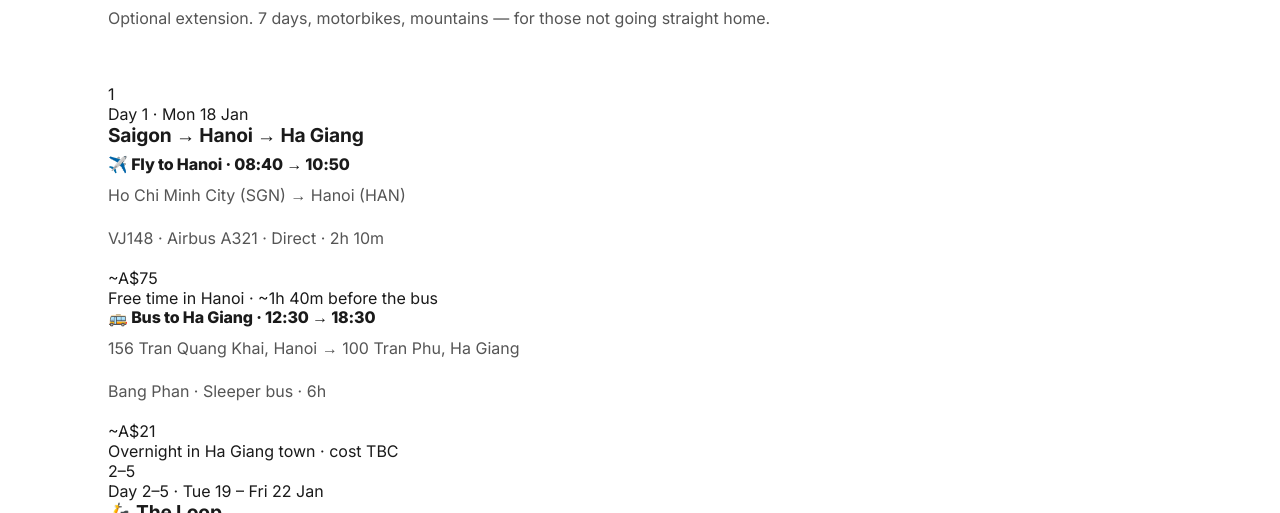
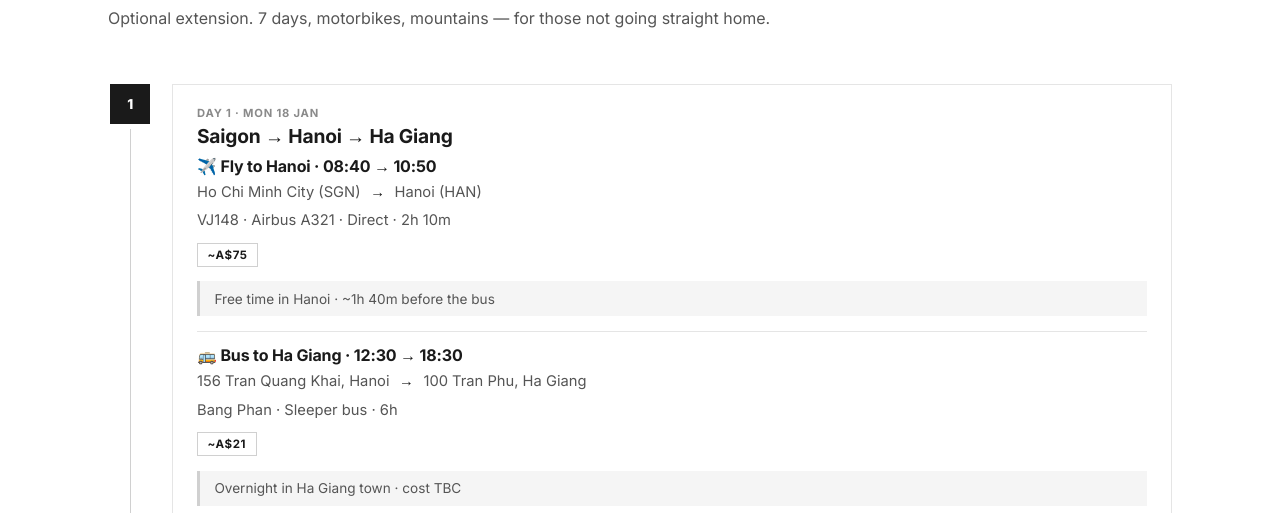
Before and after one commit to dmcassidy97-lgtm/barkus-bucks-2027, a website: page public/haigiang.html in a window 1280 px wide. Shown: the part 287-800 px from the top of the page. Drawn offline with Linux system fonts and the light colour scheme.

Commit message:
Add journey flowchart component styles

```diff
--- a/public/css/style.css
+++ b/public/css/style.css
@@ -490,6 +490,120 @@ footer.site-footer {
   padding: 2rem;
 }
 
+/* ---------- Journey flowchart ---------- */
+.journey { margin: 2rem 0; }
+.journey-step {
+  display: grid;
+  grid-template-columns: 44px 1fr;
+  column-gap: 1.25rem;
+}
+.journey-rail {
+  display: flex;
+  flex-direction: column;
+  align-items: center;
+}
+.journey-marker {
+  flex-shrink: 0;
+  width: 40px;
+  height: 40px;
+  background: var(--text);
+  color: var(--bg);
+  display: flex;
+  align-items: center;
+  justify-content: center;
+  font-weight: 800;
+  font-size: 0.85rem;
+  letter-spacing: -0.02em;
+}
+.journey-marker.journey-marker--dot {
+  width: 12px;
+  height: 12px;
+  border-radius: 50%;
+  background: var(--bg);
+  border: 2px solid var(--border-strong);
+}
+.journey-line {
+  flex: 1;
+  width: 1px;
+  min-height: 1.5rem;
+  background: var(--border-strong);
+  margin: 0.35rem 0;
+}
+.journey-step:last-child .journey-line { display: none; }
+.journey-card {
+  background: var(--surface);
+  border: 1px solid var(--border);
+  padding: 1.35rem 1.5rem;
+  margin-bottom: 1.75rem;
+}
+.journey-card.journey-card--muted {
+  background: var(--surface-2);
+  border-style: dashed;
+  padding: 0.9rem 1.5rem;
+}
+.journey-card.journey-card--accent {
+  border-left: 3px solid var(--text);
+}
+.journey-date {
+  display: block;
+  font-size: 0.7rem;
+  font-weight: 700;
+  text-transform: uppercase;
+  letter-spacing: 0.07em;
+  color: var(--text-faint);
+  margin-bottom: 0.3rem;
+}
+.journey-card h3 { margin-bottom: 0.35rem; }
+.journey-card p { margin: 0; }
+.journey-card .journey-route {
+  display: flex;
+  align-items: baseline;
+  gap: 0.6rem;
+  flex-wrap: wrap;
+  color: var(--text-dim);
+  font-size: 0.92rem;
+  margin-top: 0.2rem;
+}
+.journey-card .journey-route strong { color: var(--text); font-weight: 700; }
+.journey-cost {
+  display: inline-block;
+  margin-top: 0.6rem;
+  font-size: 0.72rem;
+  font-weight: 700;
+  text-transform: uppercase;
+  letter-spacing: 0.05em;
+  border: 1px solid var(--border-strong);
+  padding: 0.25rem 0.6rem;
+}
+.journey-marker.journey-marker--range { font-size: 0.68rem; }
+.journey-leg {
+  margin-top: 0.9rem;
+  padding-top: 0.9rem;
+  border-top: 1px solid var(--border);
+}
+.journey-leg:first-of-type { margin-top: 0.6rem; padding-top: 0; border-top: none; }
+.journey-leg h4 {
+  margin: 0 0 0.3rem;
+  font-size: 1rem;
+  font-weight: 700;
+  color: var(--text);
+}
+.journey-note {
+  background: var(--surface-2);
+  border-left: 3px solid var(--border-strong);
+  padding: 0.6rem 0.9rem;
+  margin: 0.9rem 0;
+  font-size: 0.85rem;
+  color: var(--text-dim);
+}
+.journey-note strong { color: var(--text); }
+@media (max-width: 520px) {
+  .journey-step { grid-template-columns: 34px 1fr; column-gap: 0.85rem; }
+  .journey-marker { width: 32px; height: 32px; font-size: 0.7rem; }
+  .journey-marker.journey-marker--range { font-size: 0.6rem; }
+  .journey-card { padding: 1.1rem 1.2rem; }
+}
+
 /* ---------- Forms ---------- */
 label { display: block; font-weight: 600; font-size: 0.82rem; text-transform: uppercase; letter-spacing: 0.03em; margin: 1.2rem 0 0.5rem; color: var(--text-dim); }
 input, textarea, select {
```
